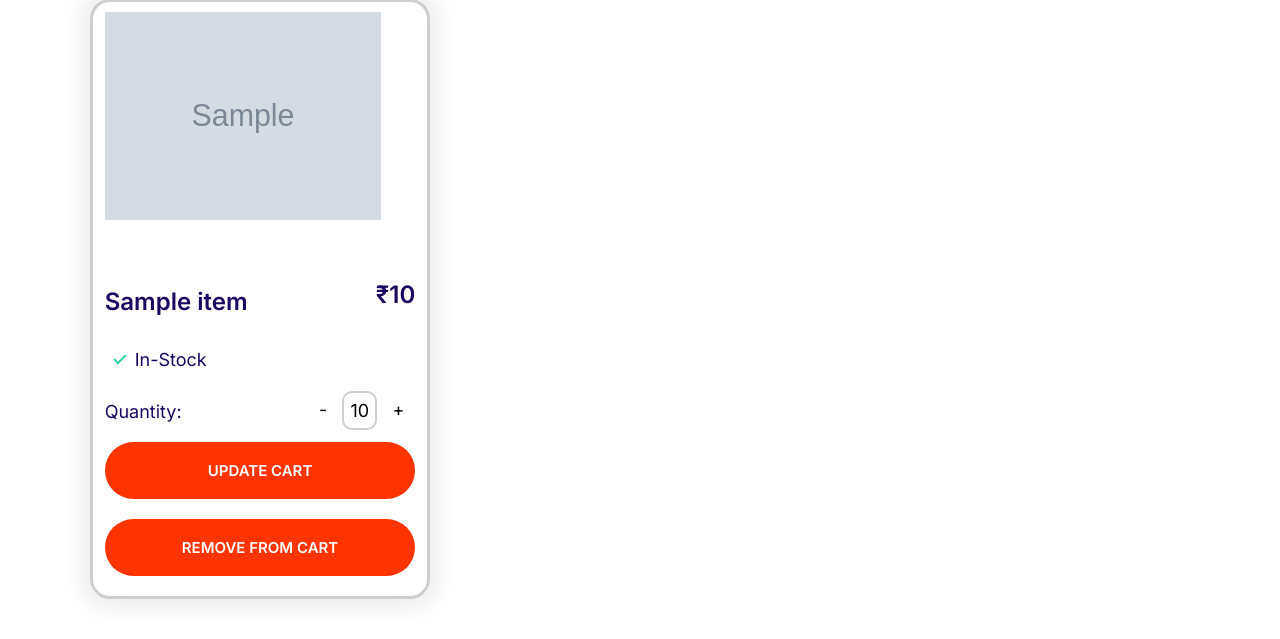
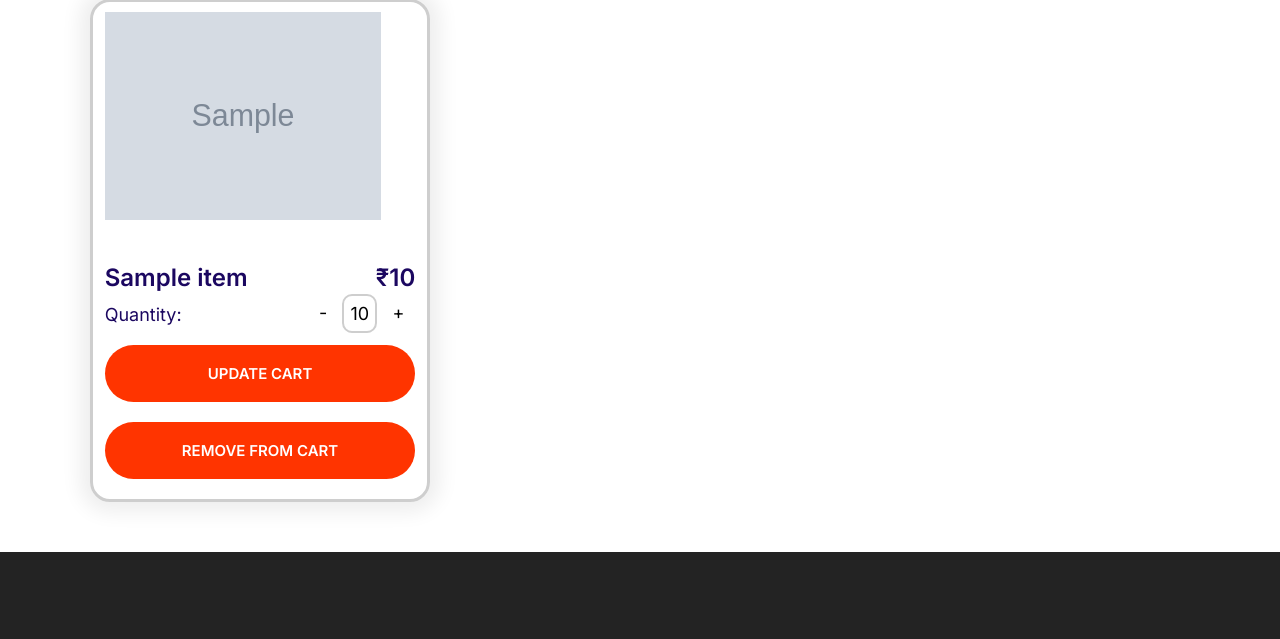
Before and after one commit to JazzBlaze/Shopify, a Flask app: template templates/cart.html in a window 1280 px wide. Shown: the part 431-1070 px from the top of the page. Run offline with Flask 2, Linux system fonts and the light colour scheme; the template is opened without the code that fills it: most values are stand-ins (such as "Sample title", 1, 10 or a date in 2020); grey boxes marked "Sample" are stand-in pictures; some libraries are stand-ins or nearby versions.

Commit message:
Minimize form parts in cart.html

```diff
--- a/templates/cart.html
+++ b/templates/cart.html
@@ -19,15 +19,12 @@ Shopify - Cart
           <header class="card__header">
             <img src="{{ url_for('static', filename=image) }}" alt="" />
           </header>
-            <form action = "" method = "post">
           <div class="card__body">
             <div class="price-container">
-                  <h3>{{ name }}</h3>
+              <h3 class="price__product">{{ name }}</h3>
               <h3 class="price">{{ price }}</h3>
             </div>
-                <ul class="list list--tick">
-                  <li class="list__item">In-Stock</li>
-                </ul>
+            <form action = "" method = "post">
               <div class="quantity-container">
                 <p class="quantity__header">Quantity:</p>
                 <div class="quantity buttons__added">
@@ -46,13 +43,13 @@ Shopify - Cart
                     inputmode=""
                   />
                   <input type="button" value="+" class="plus" />
+                  <input type="hidden" value="{{ id }}" name="product_id" />
                 </div>
               </div>
-                <input type="hidden" value="{{ id }}" name="product_id" />
               <input type="submit" class="btn btn--accent btn--block" name="update_button" value="Update Cart"/>
               <input type="submit" class="btn btn--accent btn--block" name="delete_button" value="Remove From Cart"/>
+          </form>
           </div>
-            </form>
         </div>
         {% endfor %}
       </div>
```
Lines whose indentation alone changed are shown as unchanged.
